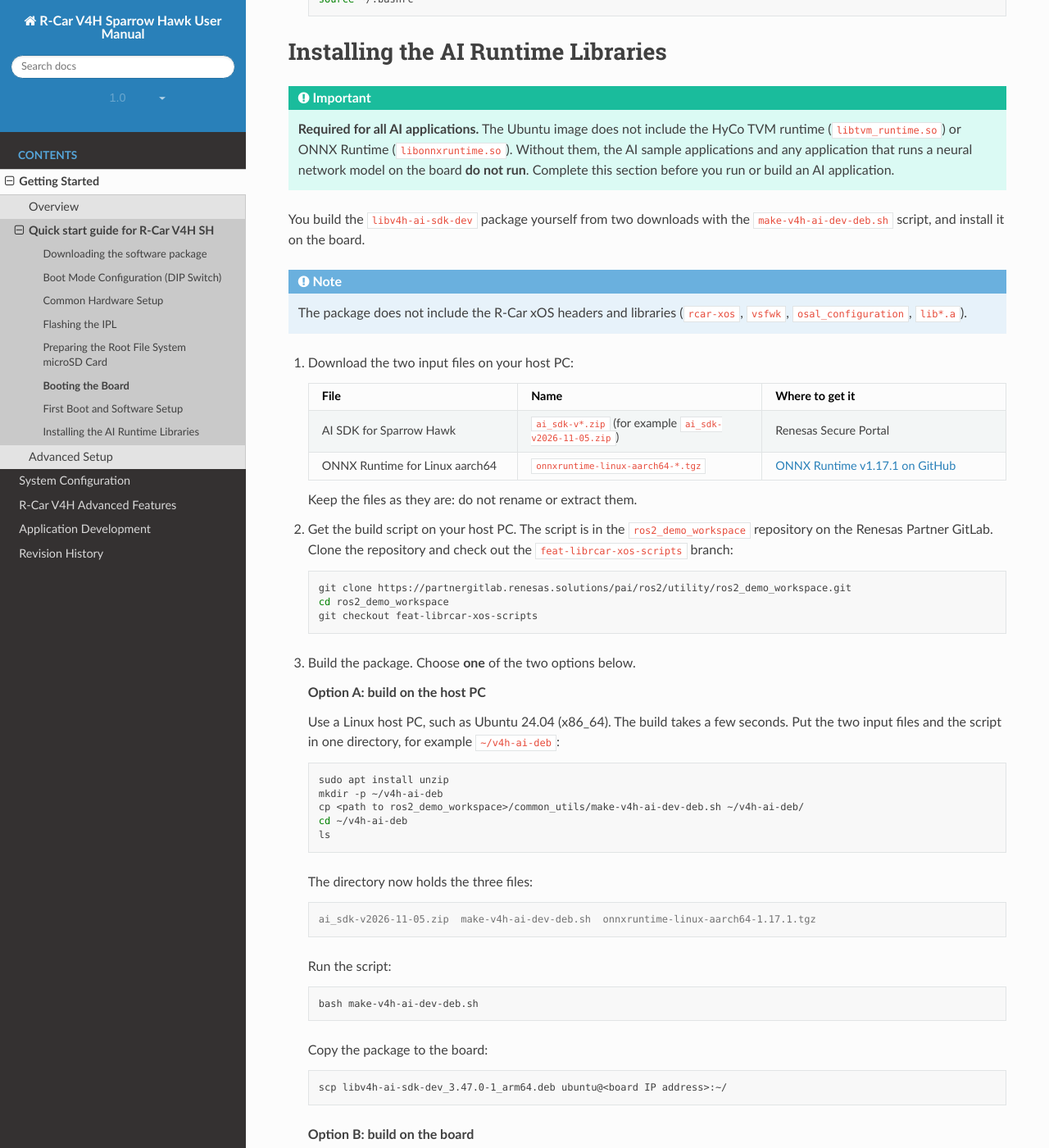
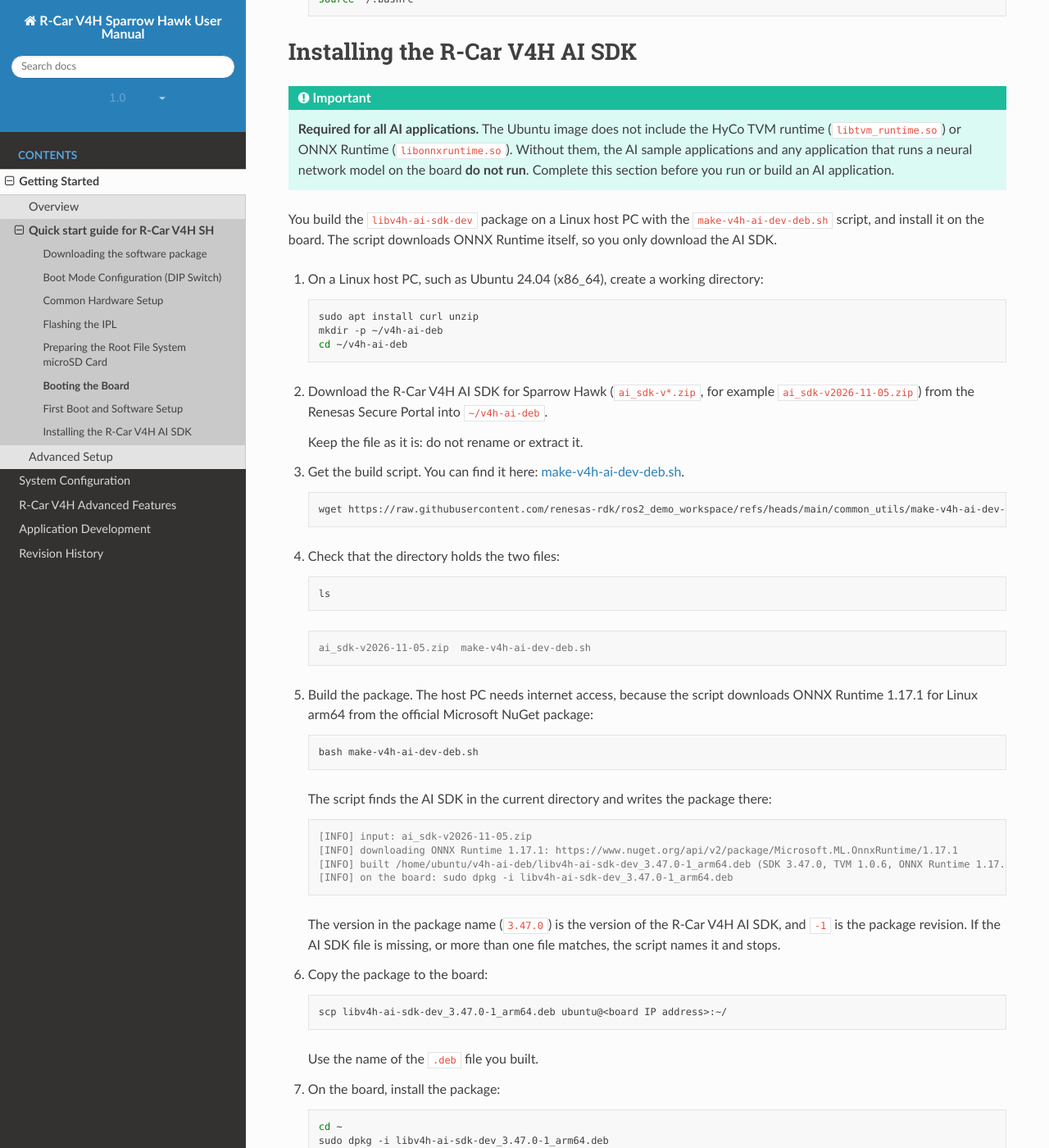
Before and after one commit to renesas-rdk/rcarv4h_sh_documentation, a Sphinx documentation site: the page built from source/chapter-1/quick_setup_guide/boot_and_first_setup.rst, in a window 1280 px wide and 1400 px high, scrolled down 1647 px. Shown: the whole window at 82% size. Built offline with Sphinx 7.4.7 and the Read the Docs theme 3.1.0, drawn with Linux system fonts in a browser that asks for light colours; comment, search, counter and statistics services are not loaded; some of the changed text lies outside the part shown.

Commit message:
feat: script auto clone onnx runtime lib
Signed-off-by: Son Nguyen <son.nguyen.uf@renesas.com>

```diff
--- a/source/chapter-1/quick_setup_guide/boot_and_first_setup.rst
+++ b/source/chapter-1/quick_setup_guide/boot_and_first_setup.rst
@@ -89,8 +89,8 @@ After powering on the board **for the first time**, perform the following steps:
 
 .. _sh_ai_runtime_package:
 
-Installing the AI Runtime Libraries
-^^^^^^^^^^^^^^^^^^^^^^^^^^^^^^^^^^^
+Installing the R-Car V4H AI SDK
+^^^^^^^^^^^^^^^^^^^^^^^^^^^^^^^
 
 .. important::
 
@@ -99,127 +99,74 @@ Installing the AI Runtime Libraries
    applications and any application that runs a neural network model on the board **do not
    run**. Complete this section before you run or build an AI application.
 
-You build the ``libv4h-ai-sdk-dev`` package yourself from two downloads with the
-``make-v4h-ai-dev-deb.sh`` script, and install it on the board.
+You build the ``libv4h-ai-sdk-dev`` package on a Linux host PC with the
+``make-v4h-ai-dev-deb.sh`` script, and install it on the board. The script downloads ONNX Runtime
+itself, so you only download the AI SDK.
 
-.. note::
-
-   The package does not include the R-Car xOS headers and libraries (``rcar-xos``, ``vsfwk``,
-   ``osal_configuration``, ``lib*.a``).
-
-#. Download the two input files on your host PC:
-
-   .. list-table::
-      :header-rows: 1
-      :widths: 30 35 35
-
-      * - **File**
-        - **Name**
-        - **Where to get it**
-      * - AI SDK for Sparrow Hawk
-        - ``ai_sdk-v*.zip`` (for example ``ai_sdk-v2026-11-05.zip``)
-        - Renesas Secure Portal
-      * - ONNX Runtime for Linux aarch64
-        - ``onnxruntime-linux-aarch64-*.tgz``
-        - `ONNX Runtime v1.17.1 on GitHub <https://github.com/microsoft/onnxruntime/releases/download/v1.17.1/onnxruntime-linux-aarch64-1.17.1.tgz>`_
-
-   Keep the files as they are: do not rename or extract them.
-
-#. Get the build script on your host PC. The script is in the ``ros2_demo_workspace``
-   repository on the Renesas Partner GitLab. Clone the repository and check out the
-   ``feat-librcar-xos-scripts`` branch:
+#. On a Linux host PC, such as Ubuntu 24.04 (x86_64), create a working directory:
 
    .. code-block:: bash
 
-      git clone https://partnergitlab.renesas.solutions/pai/ros2/utility/ros2_demo_workspace.git
-      cd ros2_demo_workspace
-      git checkout feat-librcar-xos-scripts
+      sudo apt install curl unzip
+      mkdir -p ~/v4h-ai-deb
+      cd ~/v4h-ai-deb
 
-#. Build the package. Choose **one** of the two options below.
+#. Download the R-Car V4H AI SDK for Sparrow Hawk (``ai_sdk-v*.zip``, for example
+   ``ai_sdk-v2026-11-05.zip``) from the Renesas Secure Portal into ``~/v4h-ai-deb``.
 
-   **Option A: build on the host PC**
+   Keep the file as it is: do not rename or extract it.
 
-   Use a Linux host PC, such as Ubuntu 24.04 (x86_64). The build takes a few seconds. Put the two
-   input files and the script in one directory, for example ``~/v4h-ai-deb``:
+#. Get the build script. You can find it here:
+   `make-v4h-ai-dev-deb.sh <https://raw.githubusercontent.com/renesas-rdk/ros2_demo_workspace/refs/heads/main/common_utils/make-v4h-ai-dev-deb.sh>`_.
 
    .. code-block:: bash
 
-      sudo apt install unzip
-      mkdir -p ~/v4h-ai-deb
-      cp <path to ros2_demo_workspace>/common_utils/make-v4h-ai-dev-deb.sh ~/v4h-ai-deb/
-      cd ~/v4h-ai-deb
+      wget https://raw.githubusercontent.com/renesas-rdk/ros2_demo_workspace/refs/heads/main/common_utils/make-v4h-ai-dev-deb.sh
+
+#. Check that the directory holds the two files:
+
+   .. code-block:: bash
+
       ls
-
-   The directory now holds the three files:
 
    .. code-block:: console
 
-      ai_sdk-v2026-11-05.zip  make-v4h-ai-dev-deb.sh  onnxruntime-linux-aarch64-1.17.1.tgz
+      ai_sdk-v2026-11-05.zip  make-v4h-ai-dev-deb.sh
 
-   Run the script:
+#. Build the package. The host PC needs internet access, because the script downloads ONNX
+   Runtime 1.17.1 for Linux arm64 from the official Microsoft NuGet package:
 
    .. code-block:: bash
 
       bash make-v4h-ai-dev-deb.sh
 
-   Copy the package to the board:
+   The script finds the AI SDK in the current directory and writes the package there:
+
+   .. code-block:: console
+
+      [INFO] input: ai_sdk-v2026-11-05.zip
+      [INFO] downloading ONNX Runtime 1.17.1: https://www.nuget.org/api/v2/package/Microsoft.ML.OnnxRuntime/1.17.1
+      [INFO] built /home/ubuntu/v4h-ai-deb/libv4h-ai-sdk-dev_3.47.0-1_arm64.deb (SDK 3.47.0, TVM 1.0.6, ONNX Runtime 1.17.1)
+      [INFO] on the board: sudo dpkg -i libv4h-ai-sdk-dev_3.47.0-1_arm64.deb
+
+   The version in the package name (``3.47.0``) is the version of the R-Car V4H AI SDK, and ``-1``
+   is the package revision. If the AI SDK file is missing, or more than one file matches, the script names
+   it and stops.
+
+#. Copy the package to the board:
 
    .. code-block:: bash
 
       scp libv4h-ai-sdk-dev_3.47.0-1_arm64.deb ubuntu@<board IP address>:~/
 
-   **Option B: build on the board**
+   Use the name of the ``.deb`` file you built.
 
-   Use this option if you do not have a Linux host PC. The build takes about 30 seconds. Copy the
-   two input files and the script from the host PC to the board. Run the ``scp`` command in the
-   directory that holds the two input files:
+#. On the board, install the package:
 
    .. code-block:: bash
 
-      ssh ubuntu@<board IP address> mkdir -p v4h-ai-deb
-      scp ai_sdk-v2026-11-05.zip onnxruntime-linux-aarch64-1.17.1.tgz <path to ros2_demo_workspace>/common_utils/make-v4h-ai-dev-deb.sh ubuntu@<board IP address>:~/v4h-ai-deb/
-
-   Then, on the board, go to the directory:
-
-   .. code-block:: bash
-
-      sudo apt install unzip
-      cd ~/v4h-ai-deb
-      ls
-
-   The directory now holds the three files:
-
-   .. code-block:: console
-
-      ai_sdk-v2026-11-05.zip  make-v4h-ai-dev-deb.sh  onnxruntime-linux-aarch64-1.17.1.tgz
-
-   Run the script:
-
-   .. code-block:: bash
-
-      bash make-v4h-ai-dev-deb.sh
-
-   With either option, the script finds the two files in the current directory and writes the
-   package there:
-
-   .. code-block:: console
-
-      [INFO] inputs: ai_sdk-v2026-11-05.zip, onnxruntime-linux-aarch64-1.17.1.tgz
-      [INFO] built /home/ubuntu/v4h-ai-deb/libv4h-ai-sdk-dev_3.47.0-1_arm64.deb (SDK 3.47.0, TVM 1.0.6, ONNX Runtime 1.17.1)
-      [INFO] on the board: sudo dpkg -i libv4h-ai-sdk-dev_3.47.0-1_arm64.deb
-
-   The version in the package name (``3.47.0``) is the R-Car xOS version of the AI SDK, and
-   ``-1`` is the package revision. If a file is missing, or more than one file matches, the
-   script names it and stops.
-
-#. On the board, go to the directory that holds the package (``~`` for Option A, ``~/v4h-ai-deb``
-   for Option B) and install it:
-
-   .. code-block:: bash
-
+      cd ~
       sudo dpkg -i libv4h-ai-sdk-dev_3.47.0-1_arm64.deb
-
-   Use the name of the ``.deb`` file you built.
 
 #. Check that the libraries are installed:
 
@@ -235,10 +182,4 @@ The package installs:
 - the ONNX Runtime headers in ``/usr/include``
 - the license files in ``/usr/share/doc/libv4h-ai-sdk-dev``
 
-.. note::
-
-   If the board has the older ``librcar-xos-v4h-dev`` package, ``libv4h-ai-sdk-dev`` takes over
-   its HyCo TVM runtime and ONNX Runtime files. To reinstall or upgrade the older package, remove
-   ``libv4h-ai-sdk-dev`` first.
-
 This completes the **Quick Start Guide for R-Car V4H SH**.
--- a/source/chapter-1/quick_setup_guide/quick_setup_guide.rst
+++ b/source/chapter-1/quick_setup_guide/quick_setup_guide.rst
@@ -32,9 +32,9 @@ with Ubuntu 24.04 and ROS 2 Jazzy running on the R-Car V4H SH:
      - Boot the board for the first time and watch the boot log on the serial console.
    * - :ref:`First Boot and Software Setup <first_time_boot_setup>`
      - Log in, expand the root partition to the full microSD card, and install ROS 2 Jazzy.
-   * - :ref:`Installing the AI Runtime Libraries <sh_ai_runtime_package>`
+   * - :ref:`Installing the R-Car V4H AI SDK <sh_ai_runtime_package>`
      - **Required to run AI applications.** Build and install the HyCo TVM runtime and ONNX
-       Runtime package, which is not included in the Ubuntu image.
+       Runtime package from R-Car V4H AI Software Development Kit (SDK).
 
 The following figure shows the same path, and where each step is carried out:
 
```
Also changed, not shown: source/chapter-4/development_guide/cross_build_setup.rst (+6 -8 lines).
